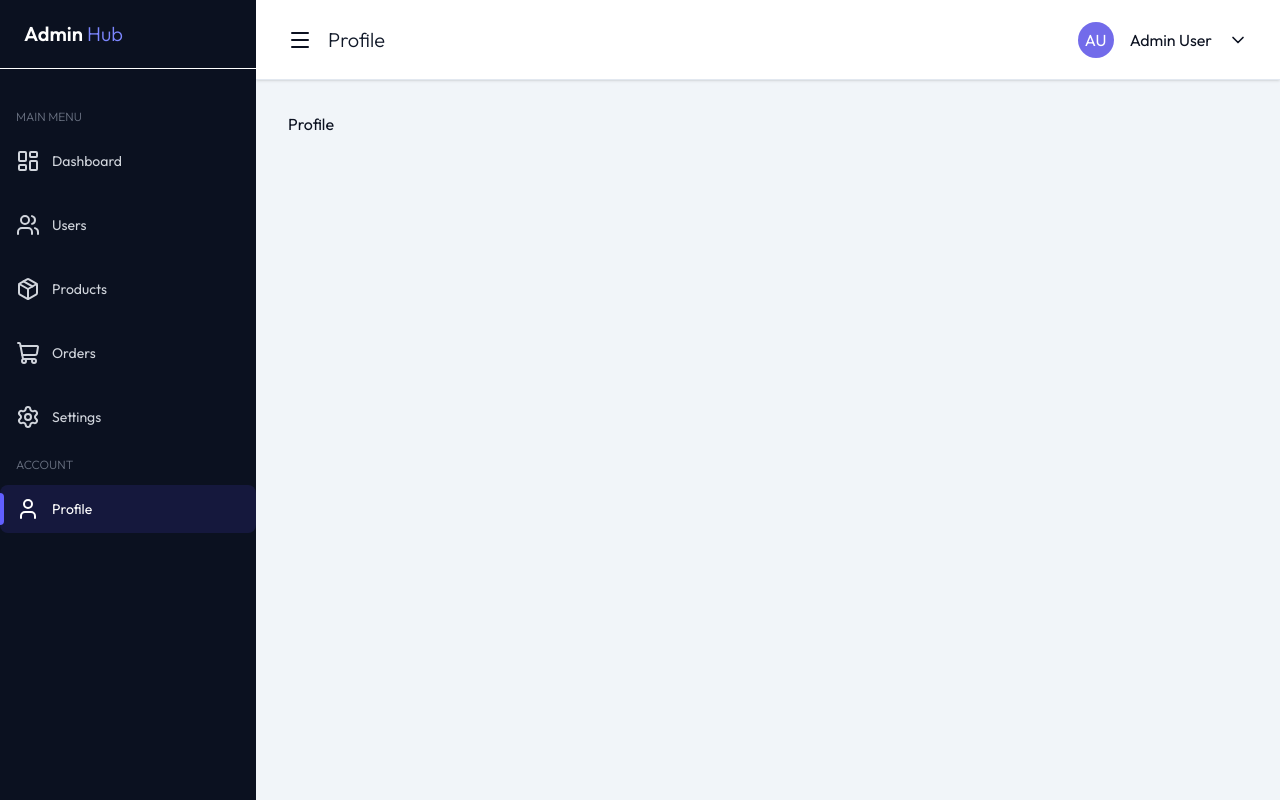
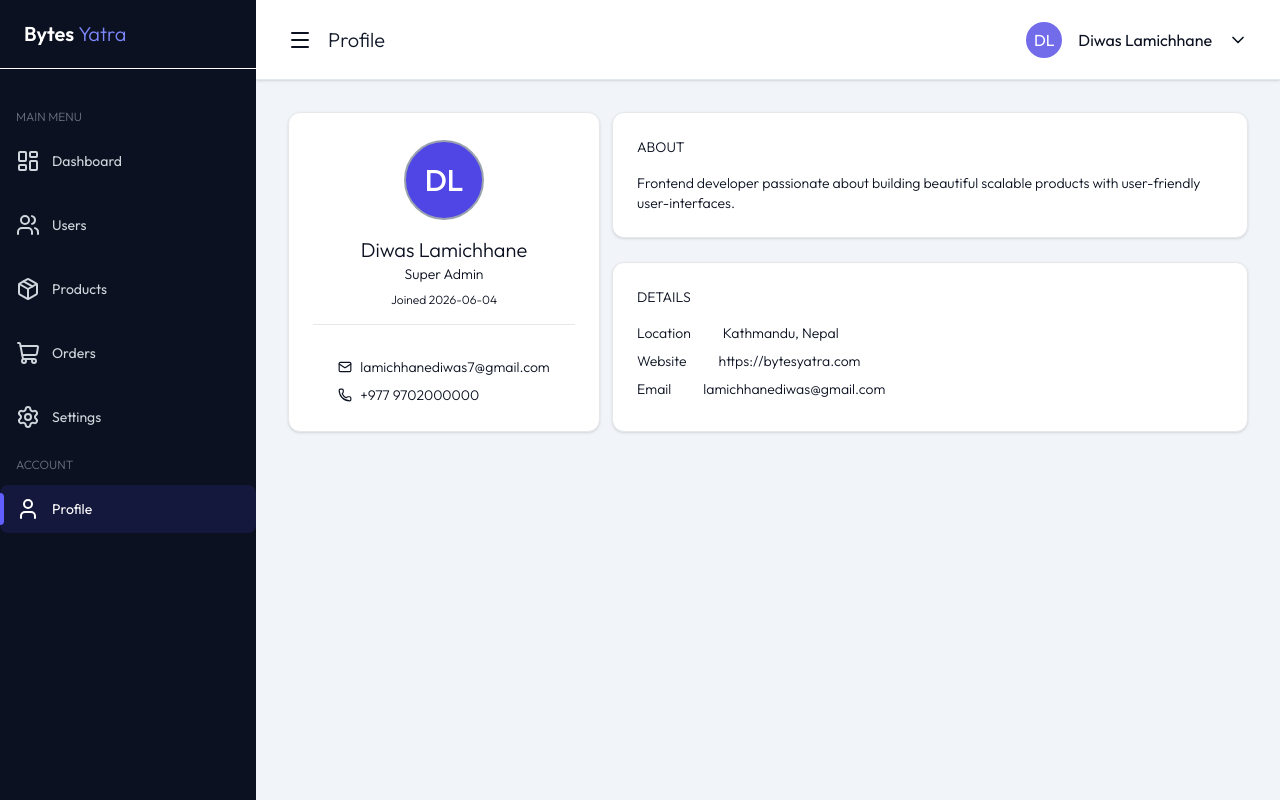
Before and after one commit to diwas4/Responsive-Admin-Dashboard-React-Tailwind-, a React (Vite) app: page /profile in a window 1280 px wide. Built offline with nearby package versions, Linux system fonts and the light colour scheme.

Commit message:
final commit

```diff
--- a/src/layout/Sidebar.jsx
+++ b/src/layout/Sidebar.jsx
@@ -15,7 +15,7 @@ const Sidebar = ({showSidebar, setShowSidebar}) => {
       <div className='border-b borfer-text-secondary/10
       text-white px-6 py-5'>
         <h1 className='text-xl font-semibold'>
-          Admin <span className='text-indigo-400 font-light'>Hub</span>
+          Bytes <span className='text-indigo-400 font-light'>Yatra</span>
         </h1>
 
       </div>
--- a/src/layout/Topbar.jsx
+++ b/src/layout/Topbar.jsx
@@ -41,11 +41,11 @@ const Topbar = ({ showSidebar, setShowSidebar }) => {
           rounded-full flex items-center justify-center
           "
           >
-            AU
+            DL
           </div>
 
           {/* text */}
-          <span className="a">Admin User</span>
+          <span className="a">Diwas Lamichhane</span>
 
           {/* icon */}
           <span>
--- a/src/pages/Profile.jsx
+++ b/src/pages/Profile.jsx
@@ -1,9 +1,92 @@
-import React from 'react'
+import { Mail, Phone } from "lucide-react";
+import React from "react";
 
 const Profile = () => {
   return (
-    <div>Profile</div>
-  )
-}
+    <div className="grid grid-cols-1 md:grid-cols-3 gap-3">
+      {/* left column */}
+      <div
+        className="col-span-1 bg-white border border-gray-200 shadow-sm rounded-xl
+      p-6 flex flex-col items-center justify-center gap-4"
+      >
+        {/* logo */}
+        <div
+          className="w-20 h-20 bg-primary text-white font-medium
+        flex items-center justify-center text-3xl border-2 border-gray-400
+        rounded-full"
+        >
+          DL
+        </div>
 
-export default Profile
+        <div
+          className="text-center border-b border-gray-200 w-full
+        pb-4 mb-4"
+        >
+          <p className="text-xl font-light text-text-primary">Diwas Lamichhane</p>
+          <p className="text-sm font-light text-text-primary mb-2">
+            Super Admin
+          </p>
+          <p className="text-xs font-light text-text-primary">
+            Joined 2026-06-04
+          </p>
+        </div>
+
+        {/* email and phone */}
+        <div className="space-y-2">
+          <div className='flex items-center gap-2'>
+            <Mail size={14} />
+            <span className='text-sm text-text-primary font-light'>lamichhanediwas7@gmail.com</span>
+          </div>
+          <div className='flex items-center gap-2'>
+            <Phone size={14} />
+            <span className='text-sm text-text-primary font-light'>+977 9702000000</span>
+          </div>
+        </div>
+      </div>
+
+      {/* right column */}
+
+      <div className='col-span-2 space-y-6'>
+        {/* About */}
+        <div className='bg-white border border-gray-200
+        shadow-sm rounded-xl p-6'>
+          <p className='text-sm text-text-primary
+          font-light mb-4 uppercase'>About</p>
+          <p className='text-sm text-text-primary font-light
+          max-w-xl'>
+            Frontend developer passionate about building
+            beautiful scalable products with user-friendly
+            user-interfaces.
+          </p>
+        </div>
+
+        {/* Details */}
+        <div className='bg-white border border-gray-200
+        shadow-sm rounded-xl p-6'>
+          <p className='text-sm text-text-primary font-light
+          mb-4 uppercase'>Details</p>
+
+          <div className='text-sm text-text-primary font-light
+          flex items-center gap-8 mb-2'>
+            <span>Location</span>
+            <span>Kathmandu, Nepal</span>
+          </div>
+
+          <div className='text-sm text-text-primary font-light
+          flex items-center gap-8 mb-2'>
+            <span>Website</span>
+            <span>https://bytesyatra.com</span>
+          </div>
+
+          <div className='text-sm text-text-primary font-light
+          flex items-center gap-8 mb-2'>
+            <span>Email</span>
+            <span>lamichhanediwas@gmail.com</span>
+          </div>
+        </div>
+      </div>
+    </div>
+  );
+};
+
+export default Profile;
```
